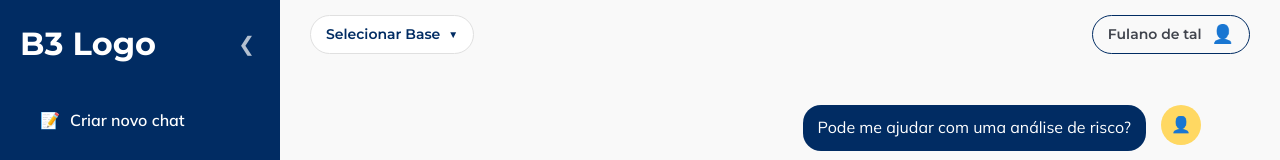
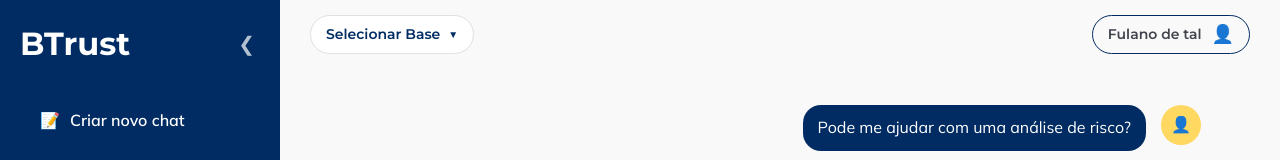
Before and after one commit to FelipeSoupinski/btrust, a React (Vite) app: page / in a window 1280 px wide. Shown: the top 160 px of the page. Built offline with nearby package versions, Linux system fonts and the light colour scheme.

Commit message:
fix: ajustando botao de abrir o side bar e alterando o nome do topo

```diff
--- a/src/App.jsx
+++ b/src/App.jsx
@@ -1,5 +1,5 @@
 // src/App.jsx
-import React from 'react';
+import React, { useState, useEffect } from 'react';
 import { AppProvider, useAppContext } from './context/AppContext.jsx';
 import Sidebar from './components/Sidebar.jsx';
 import Topbar from './components/Topbar.jsx';
@@ -9,6 +9,21 @@ import { COLORS } from './styles/theme.js';
 
 const AppLayout = () => {
     const { isSidebarOpen, activeScreen, setIsSidebarOpen } = useAppContext();
+    const [showOpenButton, setShowOpenButton] = useState(!isSidebarOpen);
+
+    useEffect(() => {
+        let timer;
+        if (isSidebarOpen) {
+            // Se a sidebar está abrindo, esconde o botão imediatamente.
+            setShowOpenButton(false);
+        } else {
+            // Se a sidebar está fechando, espera a animação terminar (300ms) para mostrar o botão.
+            timer = setTimeout(() => {
+                setShowOpenButton(true);
+            }, 300);
+        }
+        return () => clearTimeout(timer); // Limpa o timeout se o componente for desmontado.
+    }, [isSidebarOpen]);
 
     const layoutStyles = {
         display: 'grid',
@@ -62,7 +77,7 @@ const AppLayout = () => {
     return (
         <div style={layoutStyles}>
             {/* Botão de abrir sidebar */}
-            {!isSidebarOpen && (
+            {showOpenButton && !isSidebarOpen && (
                 <span onClick={() => setIsSidebarOpen(true)} style={openButtonStyles}>
                     ❯
                 </span>
--- a/src/components/Sidebar.jsx
+++ b/src/components/Sidebar.jsx
@@ -48,6 +48,7 @@ const closedSidebarStyles = {
     maxWidth: '0',
     padding: '20px 0',
     overflow: 'hidden',
+
 };
 
 const logoContainerStyles = {
@@ -258,12 +259,21 @@ function Sidebar() {
         ...(!isSidebarOpen && closedSidebarStyles)
     };
 
+    const contentStyles = {
+        opacity: isSidebarOpen ? 1 : 0,
+        transition: 'opacity 0.2s ease-out',
+        height: '100%',
+        display: 'flex',
+        flexDirection: 'column',
+        transitionDelay: isSidebarOpen ? '0.1s' : '0s',
+    };
+
     return (
         <div style={finalSidebarStyles}>
-
+            <div style={contentStyles}>
                 {/* 1. Logo B3 e Botão de Fechar */}
                 <div style={logoContainerStyles}>
-                <span style={logoStyles}>B3 Logo</span>
+                    <span style={logoStyles}>BTrust</span>
                     <span
                         onClick={() => setIsSidebarOpen(false)} // Ação: FECHAR
                         style={closeButtonStyles}
@@ -299,7 +309,6 @@ function Sidebar() {
 
                 {/* 3. Histórico de Conversas */}
                 <div style={historySectionStyles}>
-
                     {Object.entries(chatsByMonth).map(([monthYear, monthlyChats]) => (
                         <React.Fragment key={monthYear}>
                             <h3 style={historyTitleStyles}>{monthYear}</h3>
@@ -316,7 +325,7 @@ function Sidebar() {
                         </React.Fragment>
                     ))}
                 </div>
-
+            </div>
         </div>
     );
 }
```
Lines whose indentation alone changed are shown as unchanged.
